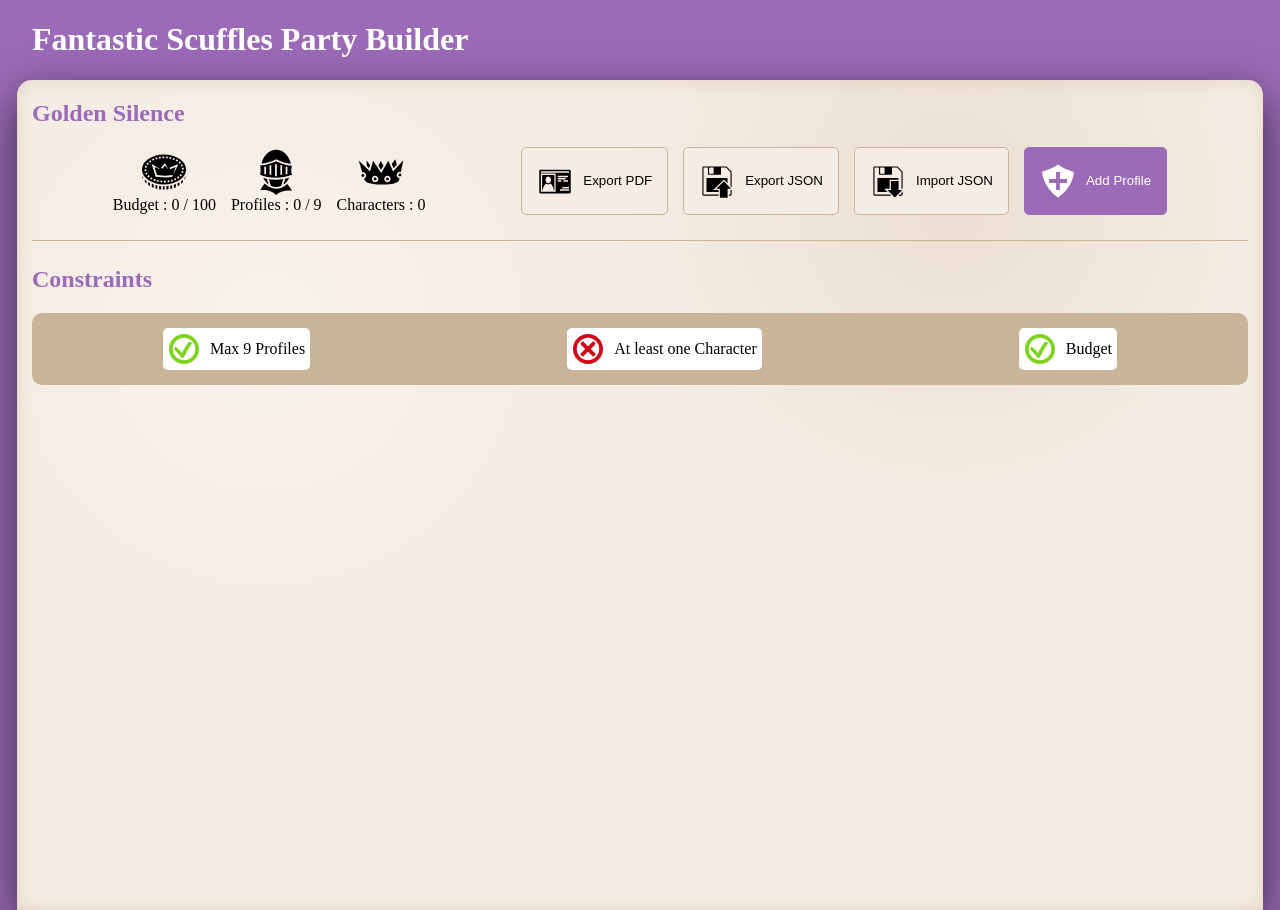
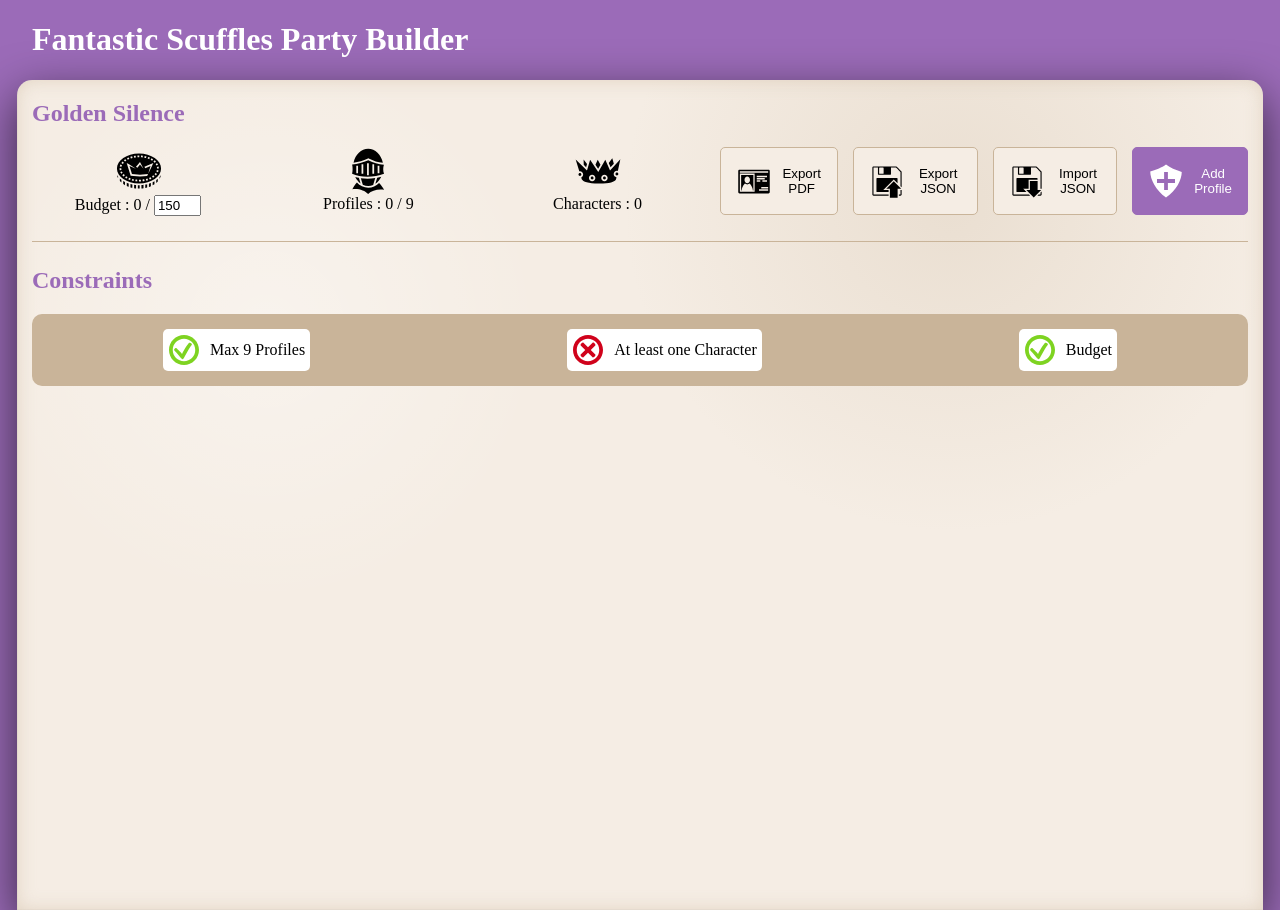
Before and after one commit to Jouvain/FantasticScufflesPartyBuilder, an Angular app in the folder fantastic-scuffles-party-builder/: page / in a window 1280 px wide. Built offline with nearby package versions, Linux system fonts and the light colour scheme.

Commit message:
feat (overview): add budget manual setting

```diff
--- a/fantastic-scuffles-party-builder/src/app/features/party-builder/components/constraints/constraints.html
+++ b/fantastic-scuffles-party-builder/src/app/features/party-builder/components/constraints/constraints.html
@@ -13,7 +13,7 @@
             <li class="constraints_item"><img src="/icons/cancel.svg" class="constraints_icon"/>At least one Character</li>
         }
 
-        @if(partyStore.totalCost() <= partyStore.budget) {
+        @if(partyStore.totalCost() <= partyStore.budget()) {
             <li class="constraints_item"><img src="/icons/confirmed.svg" class="constraints_icon"/>Budget</li>
         } @else {
             <li class="constraints_item"><img src="/icons/cancel.svg" class="constraints_icon"/>Budget</li>
--- a/fantastic-scuffles-party-builder/src/app/features/party-builder/components/party-overview/party-overview.html
+++ b/fantastic-scuffles-party-builder/src/app/features/party-builder/components/party-overview/party-overview.html
@@ -4,7 +4,7 @@
         <div class="overview_stats">
             <div class="statblock">
                 <img src="/icons/crown-coin.svg" class="statblock_icon" />
-                <p>Budget : {{partyStore.totalCost()}} / 100</p>
+                <p class="shared-input">Budget : {{partyStore.totalCost()}} / <input type="number" placeholder="{{partyStore.budget()}}" [value]="partyStore.budget()" (input)="partyStore.setBudget(+$any($event.target).value)" /></p>
             </div>
             <div class="statblock">
                 <img src="/icons/visored-helm.svg" class="statblock_icon" />
--- a/fantastic-scuffles-party-builder/src/app/features/party-builder/components/party-overview/party-overview.less
+++ b/fantastic-scuffles-party-builder/src/app/features/party-builder/components/party-overview/party-overview.less
@@ -11,9 +11,11 @@
 }
 
 .overview_stats {
-    display: flex;
-    align-items: center;
-    justify-content: space-evenly;
+    // display: flex;
+    // align-items: center;
+    // justify-content: space-evenly;
+    display: grid;
+    grid-template-columns: 1fr 1fr 1fr;
     gap: @space-md;
 }
 .overview_controls {
@@ -35,4 +37,11 @@
         margin: 0;
         height: 48px;
     }
+    input {
+        width: 30%;
+    }
 }
+
+.shared-input {
+    width: 60%;
+}
--- a/fantastic-scuffles-party-builder/src/app/features/party-builder/services/party-store.ts
+++ b/fantastic-scuffles-party-builder/src/app/features/party-builder/services/party-store.ts
@@ -1,10 +1,10 @@
-import { computed, Injectable, signal } from '@angular/core';
+import { computed, Injectable, signal, WritableSignal } from '@angular/core';
 import { ProfileDefinition } from '../../../models/profile-definition';
 
 @Injectable()
 export class PartyStore {
   profiles = signal<ProfileDefinition[]>([]);
-  budget: number = 100;
+  budget: WritableSignal<number> = signal<number>(150);
   maxProfiles: number = 9;
   minCharacters: number = 1;
 
@@ -23,7 +23,7 @@ export class PartyStore {
   );
 
   validationState = computed(() => ({
-    budgetOk: this.totalCost() <= this.budget,
+    budgetOk: this.totalCost() <= this.budget(),
     profilesOk: this.profileCount() <= this.maxProfiles,
     characterOk: this.characterCount() >= this.minCharacters,
   }));
@@ -50,6 +50,10 @@ export class PartyStore {
     );
   }
 
+  public setBudget(value: number): void {
+    this.budget.set(value);
+  }
+
 private getNextProfileId(profiles: ProfileDefinition[]): number {
   return Math.max(0, ...profiles.map(profile => profile.id)) + 1;
 }
```
